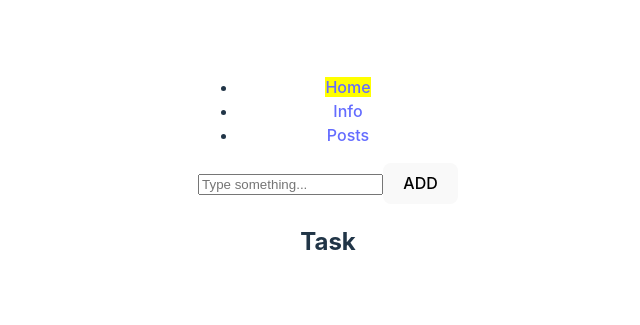
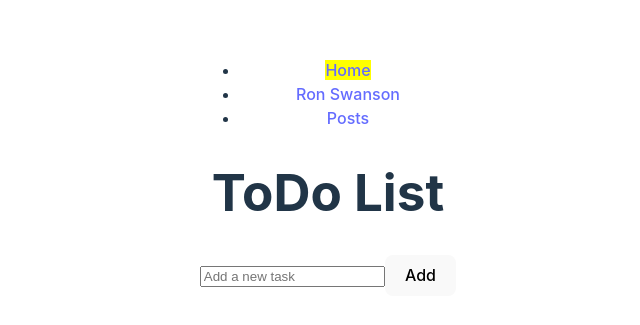
Before and after one commit to ncodena/react-wdpt_16, a React (Vite) app: page / in a window 1280 px wide. Shown: the part 231-556 px from the top of the page, without its empty margins (312-952 px from the left). Built offline with nearby package versions, Linux system fonts and the light colour scheme.

Commit message:
first commit

```diff
--- a/src/App.jsx
+++ b/src/App.jsx
@@ -9,7 +9,7 @@ import Home from './pages/Home';
 import Post from './pages/Post';
 import Posts from './pages/Posts';
 import TodoList from './pages/TodoList';
-import Info from './pages/Info';
+import Quote from './pages/Info';
 
 function App() {
 
@@ -19,7 +19,7 @@ function App() {
 
         <Route path='/' element={<Navbar />}>
           <Route index element={<TodoList />} />
-          <Route path="info" element={<Info />} />
+          <Route path="info" element={<Quote />} />
           <Route path="posts" element={<Posts />} />
           <Route path="post/:id" element={<Post />} />
         </Route>
--- a/src/elements/Navbar.jsx
+++ b/src/elements/Navbar.jsx
@@ -10,7 +10,7 @@ const Navbar = () => {
                     <NavLink to="/">Home</NavLink>
                 </li>
                 <li>
-                    <NavLink to="/info">Info</NavLink>
+                    <NavLink to="/info">Ron Swanson</NavLink>
                 </li>
                 <li>
                     <NavLink to="/posts">Posts</NavLink>
--- a/src/pages/Info.jsx
+++ b/src/pages/Info.jsx
@@ -1,39 +1,42 @@
 import React, { useState, useEffect } from 'react';
 import axios from 'axios';
 
-function Info() {
-  const [quote, setQuote] = useState('');
+const Quote = () => {
+
+    const [quote, setQuote] = useState('')
+
+    const fetchQuote = async () => {
+        try{
+            const getData = await axios.get('https://ron-swanson-quotes.herokuapp.com/v2/quotes');
+            //console.log(getData.data[0])
+            setQuote(getData.data[0])
+        } catch(error) {
+            console.log(error, 'error fetching data')
+        }
+
+    }
+
+    useEffect(() => {
+        // setInterval(() => {
+        //     fetchQuote()
+        //     return clearInterval
+        // }, 2000)
+        const interval = setInterval(fetchQuote, 5000);
+
+        return () => {
+            clearInterval(interval)
+        }
+
+    }, [])
 
 
-
-  const fetchQuote = async () => {
-    try {
-      const response = await axios.get('https://ron-swanson-quotes.herokuapp.com/v2/quotes'); // Replace with your API endpoint
-      const newQuote = response.data[0]; // Adjust the property name according to your API response
-      setQuote(newQuote);
-    } catch (error) {
-      console.error('Error fetching quote:', error);
-    }
-  };
-
-  useEffect(() => {
-    fetchQuote()
-
-    const intervalId = setInterval(fetchQuote, 30000); // Fetch a new quote every 30 seconds
-
-    return () => {
-      clearInterval(intervalId); // Clear the interval when the component unmounts
-    };
-  }, []);
-
-  console.log(quote)
 
   return (
     <div>
       <h1>Random Quote:</h1>
-      <p>{quote}</p>
+      {quote}
     </div>
   );
 }
 
-export default Info;
+export default Quote;
--- a/src/pages/TodoList.jsx
+++ b/src/pages/TodoList.jsx
@@ -1,117 +1,59 @@
-import React from 'react';
-import { useState, useEffect } from 'react';
+import TodoItem from '../components/TodoItem';
+import React, { useState, useEffect } from 'react';
 
 const TodoList = () => {
-    const [newTask, setNewTask] = useState("");
-    const [taskList, setTaskList] = useState([]);
-    const [editing, setEditing] = useState(null)
-    const [editingText, setEditingText] = useState("")
-
+  const [todos, setTodos] = useState([]);
+  const [text, setText] = useState('');
 
   useEffect(() => {
-        const retrievedList = localStorage.getItem("items")
-        const loadedList  = JSON.parse(retrievedList)
+    console.log('entra 1')
 
-        if(loadedList){
-            setTaskList(loadedList)
-        }
-    }, [])
-
+    const storedTodos = JSON.parse(localStorage.getItem('todos')) || [];
+    setTodos(storedTodos);
+  }, []);
 
   useEffect(() => {
-        const storedList = JSON.stringify(taskList)
-        localStorage.setItem("items", storedList)
-    }, [taskList])
+    console.log('entra 2')
 
+    localStorage.setItem('todos', JSON.stringify(todos));
+  }, [todos]);
 
+  const addTodo = (e) => {
+    e.preventDefault();
+    if (text.trim() !== '') {
+        const newTodo = { id: Date.now(), text };
+        setTodos([...todos, newTodo]);
+      setText('');
+    }
+  };
 
-    const addTask = () => {
-        const task = {
-            id: Date.now(),
-            taskName: newTask,
-            completed: false
-        }
-        setTaskList([...taskList, task]);
-    }
+  const deleteTodo = (id) => {
+    setTodos(todos.filter(todo => todo.id !== id));
+  };
 
-    const deleteTask = (id) => {
-        setTaskList(taskList.filter((task) => task.id !== id))
-    }
-
-    const editTask = (id) => {
-        const updatedTask = [...taskList].map((newTask) => {
-            if (newTask.id === id) {
-                newTask.taskName = editingText
-            }
-            return newTask
-        })
-        setTaskList(updatedTask);
-        setEditing(null);
-        setEditingText("");
-    }
-
-    const completeTask = () => {
-        setTaskList(
-            taskList.map((newTask) => {
-                if (newTask.id === id) {
-                    return { ...newTask, completed: true }
-                } else {
-                    return newTask
-                }
-            })
-        )
-    }
-
-    const handleEdit = (id, text) => {
-        setEditing(id)
-        setEditingText(text)
-    }
+  const updateTodo = (id, newText) => {
+    setTodos(todos.map(todo => (todo.id === id ? { ...todo, text: newText } : todo)));
+  };
 
   return (
-        <div>
-            <div>
-                <input onChange={(e) => setNewTask(e.target.value)} placeholder="Type something..." value={newTask}/>
-                <button onClick={addTask}>ADD</button>
-            </div>
-            <div>
-                <h2>Task</h2>
-
-                {taskList.map((newTask, index) => {
-                    return (
-                        <div key={index}>
-
-                            {editing === newTask.id ?
-                            (
-                                <div>
+    <div className="todo-list">
+      <h1>ToDo List</h1>
+      <form onSubmit={addTodo}>
         <input
           type="text"
-                                onChange={(e) => setEditingText(e.target.value)}
-                                value={editingText} />
-                                <button onClick={() => editTask(newTask.id)}>SAVE EDIT</button>
+          placeholder="Add a new task"
+          value={text}
+          onChange={(e) => setText(e.target.value)}
+        />
+        <button type='submit'>Add</button>
+      </form>
+      <div className="todo-items">
+        {todos.map(todo => (
+          <TodoItem key={todo.id} todo={todo} onDelete={deleteTodo} onUpdate={updateTodo} />
+        ))}
       </div>
-                            )
-                            :
-                            (
-                                <div>
-                                <p>{newTask.taskName}</p>
-                                <button onClick={() => handleEdit(newTask.id, newTask.taskName)}>EDIT</button>
     </div>
-                            )
-                            }
+  );
+};
 
-                        {/* <input
-                            type="checkbox"
-                            onClick={() => completeTask(newTask.id)}
-                            checked={newTask.completed}/> */}
-
-                        <button onClick={() => deleteTask(newTask.id)}>DELETE</button>
-                        </div>
-                    )
-                } ) }
-
-                    </div>
-                </div>)
-    }
-
-
-export default TodoList
+export default TodoList;
```
Lines whose indentation alone changed are shown as unchanged.
